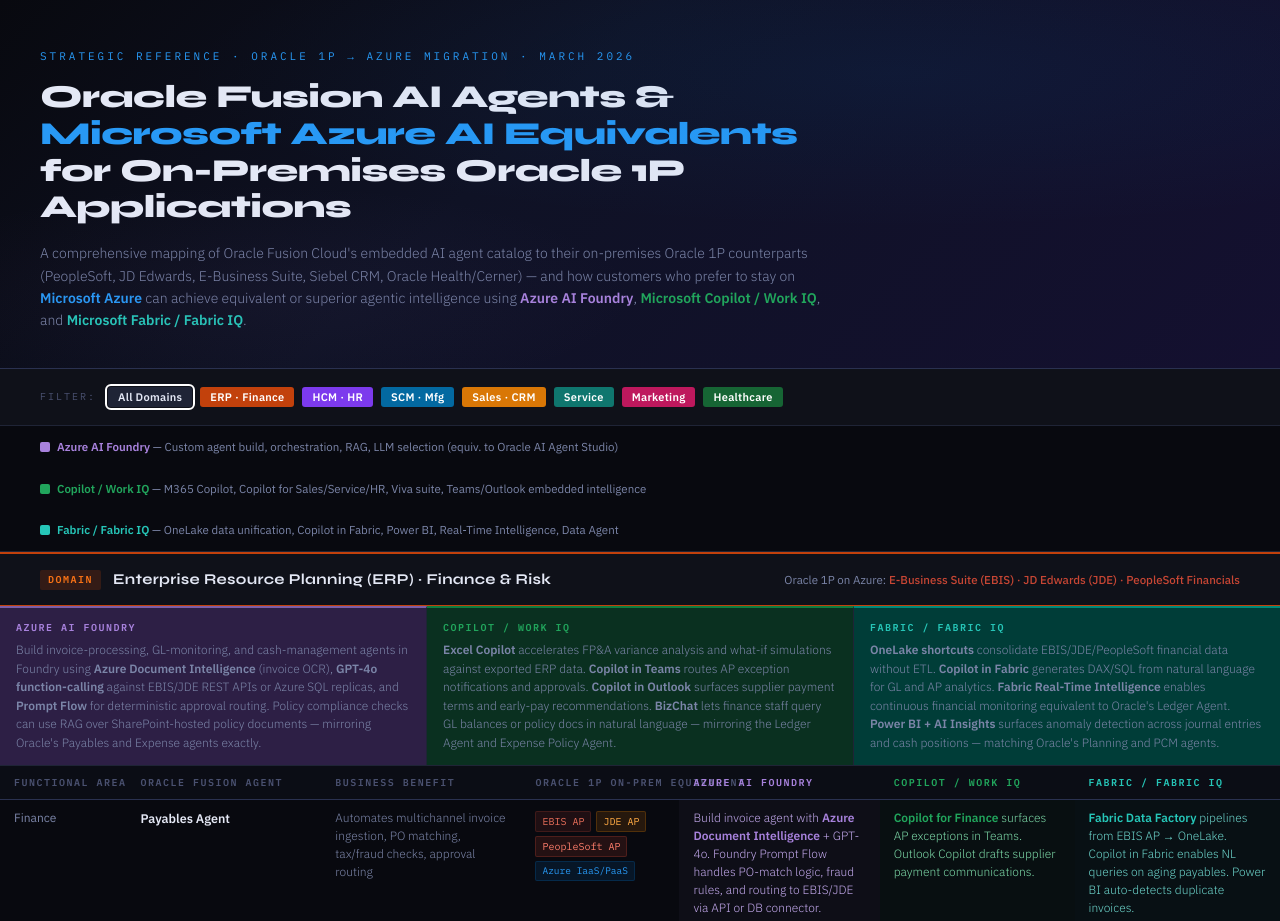
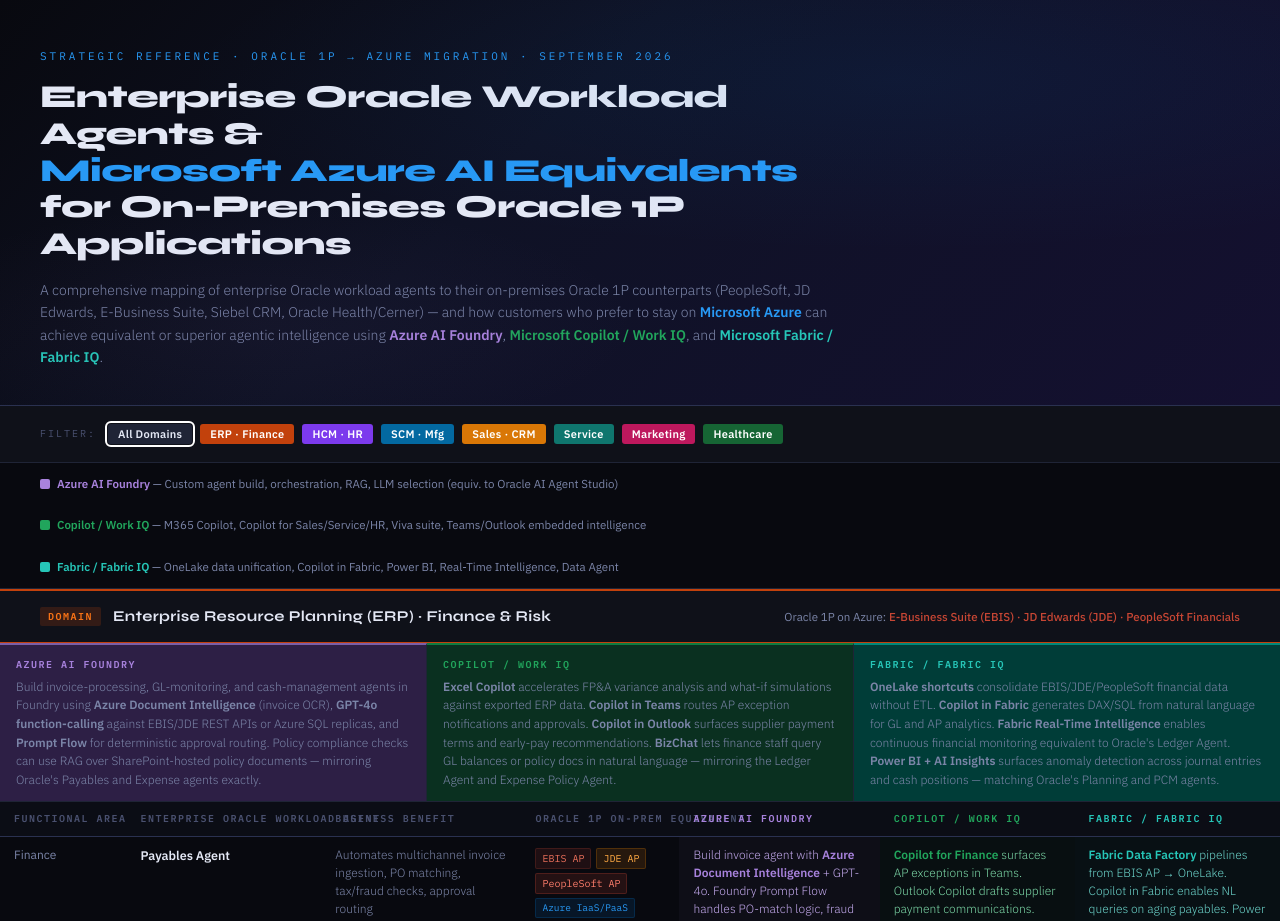
Before and after one commit to Venkat-Github-Account/codewell, a website: page src/index.html in a window 1280 px wide. Shown: the top 921 px of the page. Drawn offline with Linux system fonts and the light colour scheme.

Commit message:
Update Oracle workload agent terminology

```diff
--- a/src/index.html
+++ b/src/index.html
@@ -3,7 +3,7 @@
 <head>
 <meta charset="UTF-8"/>
 <meta name="viewport" content="width=device-width, initial-scale=1.0"/>
-<title>Oracle Fusion AI Agents → Microsoft Azure AI Equivalents</title>
+<title>Enterprise Oracle Workload Agents → Microsoft Azure AI Equivalents</title>
 <link rel="preconnect" href="https://fonts.googleapis.com">
 <link href="https://fonts.googleapis.com/css2?family=Syne:wght@400;600;700;800&family=IBM+Plex+Mono:wght@400;600&family=IBM+Plex+Sans:ital,wght@0,300;0,400;0,500;0,600;1,300&display=swap" rel="stylesheet">
 <style>
@@ -404,10 +404,10 @@ td.col-fabric  strong { color: var(--fabric-light);  font-weight: 600; }
 
 <!-- ── HERO ── -->
 <div class="hero">
-  <div class="hero-eyebrow">Strategic Reference · Oracle 1P → Azure Migration · March 2026</div>
-  <h1>Oracle Fusion AI Agents &<br/><em>Microsoft Azure AI Equivalents</em><br/>for On-Premises Oracle 1P Applications</h1>
+  <div class="hero-eyebrow">Strategic Reference · Oracle 1P → Azure Migration · September 2026</div>
+  <h1>Enterprise Oracle Workload Agents &<br/><em>Microsoft Azure AI Equivalents</em><br/>for On-Premises Oracle 1P Applications</h1>
   <p class="hero-sub">
-    A comprehensive mapping of Oracle Fusion Cloud's embedded AI agent catalog to their on-premises Oracle 1P counterparts
+    A comprehensive mapping of enterprise Oracle workload agents to their on-premises Oracle 1P counterparts
     (PeopleSoft, JD Edwards, E-Business Suite, Siebel CRM, Oracle Health/Cerner) — and how customers who prefer to stay on
     <strong style="color:var(--ms-blue-light)">Microsoft Azure</strong> can achieve equivalent or superior agentic intelligence using
     <strong style="color:var(--foundry-light)">Azure AI Foundry</strong>,
@@ -466,7 +466,7 @@ td.col-fabric  strong { color: var(--fabric-light);  font-weight: 600; }
   </colgroup>
   <thead><tr>
     <th>Functional Area</th>
-    <th>Oracle Fusion Agent</th>
+    <th>Enterprise Oracle Workload Agent</th>
     <th>Business Benefit</th>
     <th>Oracle 1P On-Prem Equivalent</th>
     <th class="th-foundry">Azure AI Foundry</th>
@@ -608,7 +608,7 @@ td.col-fabric  strong { color: var(--fabric-light);  font-weight: 600; }
   <table>
   <colgroup><col/><col/><col/><col/><col/><col/><col/></colgroup>
   <thead><tr>
-    <th>Functional Area</th><th>Oracle Fusion Agent</th><th>Business Benefit</th>
+    <th>Functional Area</th><th>Enterprise Oracle Workload Agent</th><th>Business Benefit</th>
     <th>Oracle 1P On-Prem Equivalent</th>
     <th class="th-foundry">Azure AI Foundry</th>
     <th class="th-copilot">Copilot / Work IQ</th>
@@ -823,7 +823,7 @@ td.col-fabric  strong { color: var(--fabric-light);  font-weight: 600; }
   <table>
   <colgroup><col/><col/><col/><col/><col/><col/><col/></colgroup>
   <thead><tr>
-    <th>Functional Area</th><th>Oracle Fusion Agent</th><th>Business Benefit</th>
+    <th>Functional Area</th><th>Enterprise Oracle Workload Agent</th><th>Business Benefit</th>
     <th>Oracle 1P On-Prem Equivalent</th>
     <th class="th-foundry">Azure AI Foundry</th>
     <th class="th-copilot">Copilot / Work IQ</th>
@@ -986,7 +986,7 @@ td.col-fabric  strong { color: var(--fabric-light);  font-weight: 600; }
     </div>
     <div class="narrative-cell n-copilot">
       <div class="nc-label">Copilot / Work IQ</div>
-      <p><strong>Microsoft Copilot for Sales</strong> is the direct, feature-equivalent product: embedded in Outlook and Teams, it surfaces Siebel CRM data, generates meeting summaries, drafts follow-up emails, and provides opportunity coaching — all without leaving M365. <strong>Copilot for Sales</strong> + <strong>Microsoft Sales Copilot</strong> cover every Oracle Fusion Sales agent scenario and often exceed them with native Teams/Outlook depth.</p>
+      <p><strong>Microsoft Copilot for Sales</strong> is the direct, feature-equivalent product: embedded in Outlook and Teams, it surfaces Siebel CRM data, generates meeting summaries, drafts follow-up emails, and provides opportunity coaching — all without leaving M365. <strong>Copilot for Sales</strong> + <strong>Microsoft Sales Copilot</strong> cover enterprise Oracle Sales workload agent scenarios and often exceed them with native Teams/Outlook depth.</p>
     </div>
     <div class="narrative-cell n-fabric">
       <div class="nc-label">Fabric / Fabric IQ</div>
@@ -998,7 +998,7 @@ td.col-fabric  strong { color: var(--fabric-light);  font-weight: 600; }
   <table>
   <colgroup><col/><col/><col/><col/><col/><col/><col/></colgroup>
   <thead><tr>
-    <th>Functional Area</th><th>Oracle Fusion Agent</th><th>Business Benefit</th>
+    <th>Functional Area</th><th>Enterprise Oracle Workload Agent</th><th>Business Benefit</th>
     <th>Oracle 1P On-Prem Equivalent</th>
     <th class="th-foundry">Azure AI Foundry</th>
     <th class="th-copilot">Copilot / Work IQ</th>
@@ -1093,7 +1093,7 @@ td.col-fabric  strong { color: var(--fabric-light);  font-weight: 600; }
   <table>
   <colgroup><col/><col/><col/><col/><col/><col/><col/></colgroup>
   <thead><tr>
-    <th>Functional Area</th><th>Oracle Fusion Agent</th><th>Business Benefit</th>
+    <th>Functional Area</th><th>Enterprise Oracle Workload Agent</th><th>Business Benefit</th>
     <th>Oracle 1P On-Prem Equivalent</th>
     <th class="th-foundry">Azure AI Foundry</th>
     <th class="th-copilot">Copilot / Work IQ</th>
@@ -1180,7 +1180,7 @@ td.col-fabric  strong { color: var(--fabric-light);  font-weight: 600; }
   <table>
   <colgroup><col/><col/><col/><col/><col/><col/><col/></colgroup>
   <thead><tr>
-    <th>Functional Area</th><th>Oracle Fusion Agent</th><th>Business Benefit</th>
+    <th>Functional Area</th><th>Enterprise Oracle Workload Agent</th><th>Business Benefit</th>
     <th>Oracle 1P On-Prem Equivalent</th>
     <th class="th-foundry">Azure AI Foundry</th>
     <th class="th-copilot">Copilot / Work IQ</th>
@@ -1243,7 +1243,7 @@ td.col-fabric  strong { color: var(--fabric-light);  font-weight: 600; }
   <table>
   <colgroup><col/><col/><col/><col/><col/><col/><col/></colgroup>
   <thead><tr>
-    <th>Workflow Category</th><th>Equivalent Oracle Fusion Agent Analog</th><th>Clinical Use Case</th>
+    <th>Workflow Category</th><th>Equivalent Enterprise Oracle Workload Agent</th><th>Clinical Use Case</th>
     <th>Oracle 1P On-Prem Equivalent</th>
     <th class="th-foundry">Azure AI Foundry</th>
     <th class="th-copilot">Copilot / Work IQ</th>
@@ -1297,7 +1297,7 @@ td.col-fabric  strong { color: var(--fabric-light);  font-weight: 600; }
 
 <!-- ── SUMMARY ── -->
 <div class="summary">
-  <h2>Microsoft AI Stack Summary: Matching Oracle Fusion Agent Parity on Azure</h2>
+  <h2>Microsoft AI Stack Summary: Supporting Enterprise Oracle Workload Agents on Azure</h2>
   <div class="summary-grid">
     <div class="summary-card s-foundry">
       <h3>Azure AI Foundry → Oracle AI Agent Studio</h3>
@@ -1316,8 +1316,8 @@ td.col-fabric  strong { color: var(--fabric-light);  font-weight: 600; }
     <div class="summary-card s-copilot">
       <h3>Copilot / Work IQ → Oracle Embedded UX Agents</h3>
       <ul>
-        <li>Copilot for Sales = direct replacement for all Oracle Fusion Sales agent scenarios in Teams/Outlook</li>
-        <li>Copilot for Service = direct replacement for Oracle Fusion Service agents with Siebel connector</li>
+        <li>Copilot for Sales = direct replacement for enterprise Oracle Sales workload agent scenarios in Teams/Outlook</li>
+        <li>Copilot for Service = direct replacement for enterprise Oracle Service workload agents with Siebel connector</li>
         <li>Copilot for Finance = GL, AP, and expense agent equivalent embedded in Excel and Teams</li>
         <li>Viva Learning = Learning Tutor and Learning Advisor agent equivalent, natively in M365</li>
         <li>Viva Goals = Team Goals and Performance Goals agent equivalent with OKR framework</li>
@@ -1344,7 +1344,7 @@ td.col-fabric  strong { color: var(--fabric-light);  font-weight: 600; }
 </div>
 
 <div class="footer">
-  Compiled March 2026 · Source: Oracle Fusion AI Agents catalog (oracle.com/applications/fusion-ai/ai-agents) · Microsoft Azure AI Foundry, Copilot, and Fabric product documentation · Strategic analysis for Azure-resident Oracle 1P application customers
+  Revised September 2026 · Source: Oracle AI agent product documentation (oracle.com/applications/fusion-ai/ai-agents) · Microsoft Azure AI Foundry, Copilot, and Fabric product documentation · Strategic analysis for Azure-resident Oracle 1P application customers
 </div>
 
 <script>
```
